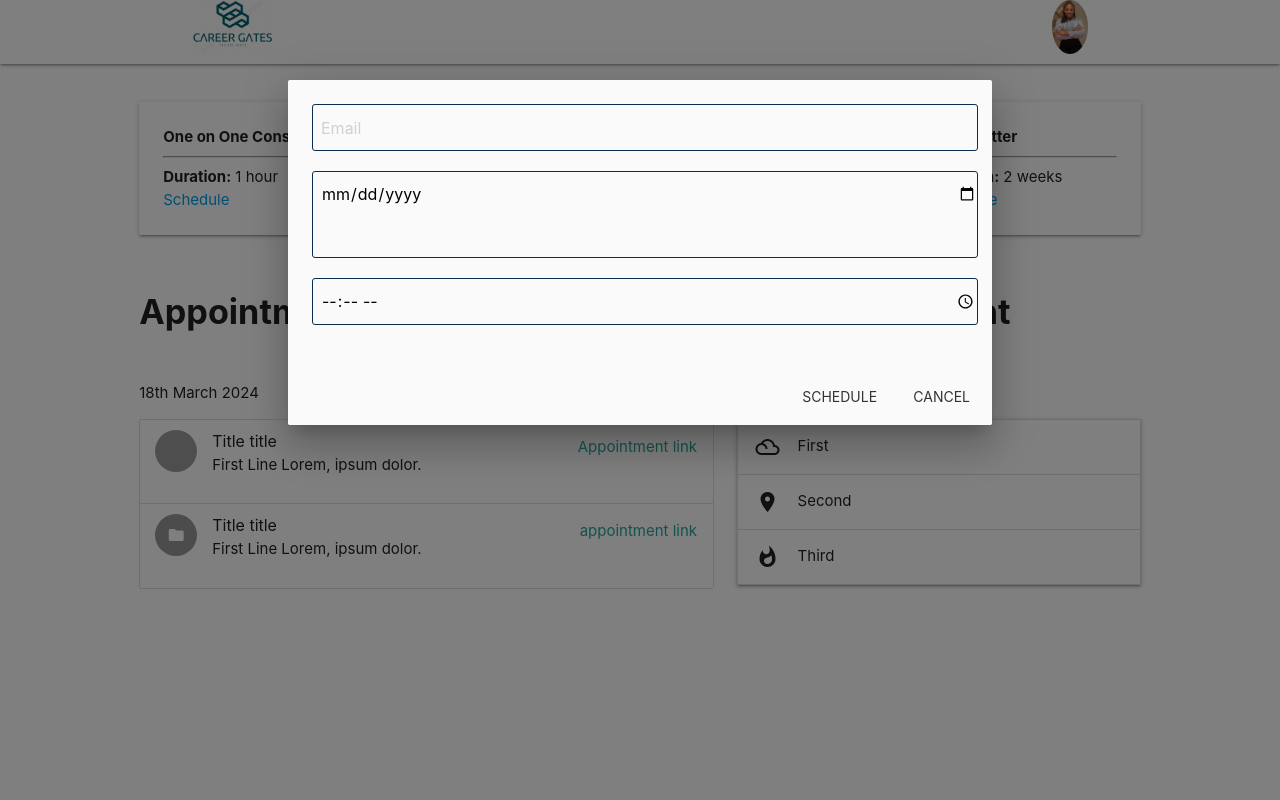
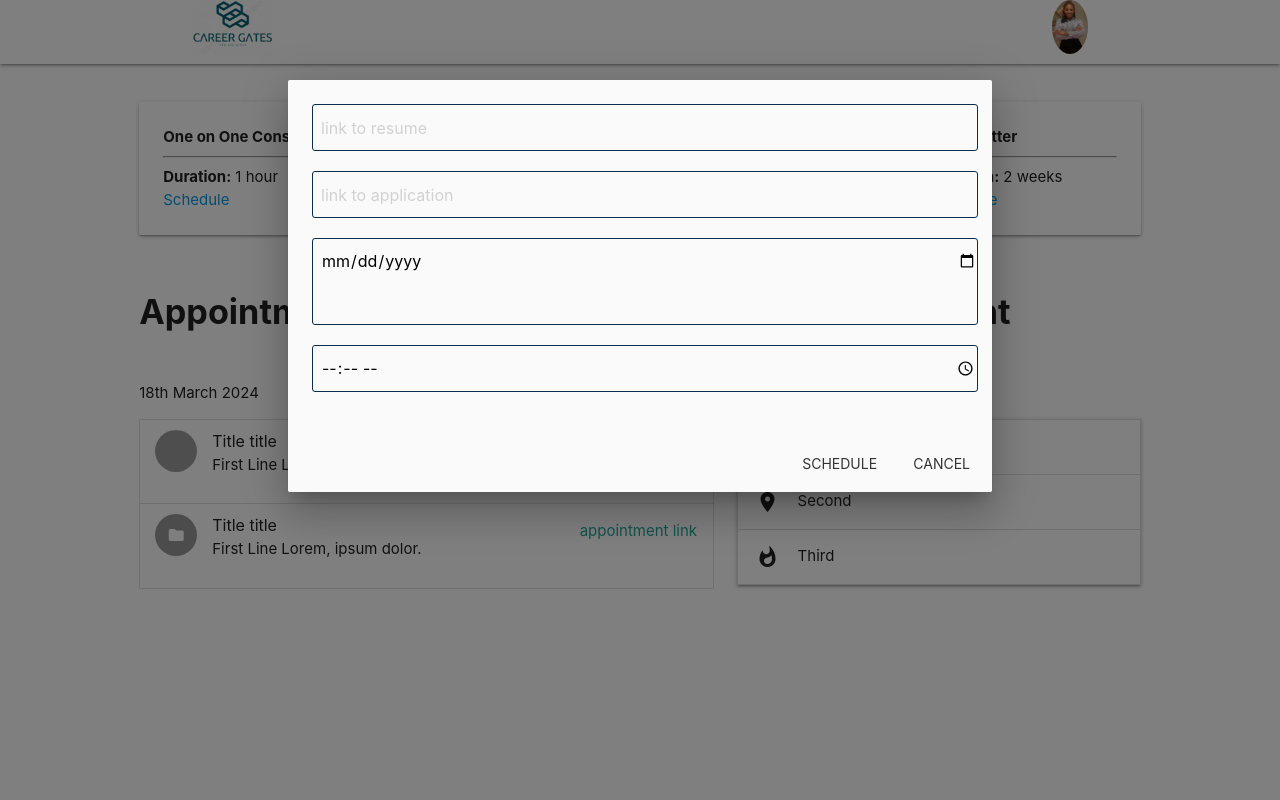
Before and after one commit to Inialpha/Career_Gate, a Python web app: template models/templates/userdashboard.html in a window 1280 px wide, after a click on "Schedule". Run offline with Jinja, Linux system fonts and the light colour scheme; the template is opened without the code that fills it, so the values that code supplies are empty; some libraries are stand-ins or nearby versions; grey boxes are pictures that could not be loaded.

Commit message:
made modification to the userdashboard

```diff
--- a/models/templates/homepage.html
+++ b/models/templates/homepage.html
@@ -30,8 +30,7 @@
     <p>Get a one and one interview session with our expert</p>
   </div>
 </div>
-<div class="row mx-md-n5 mb-6" style="margin-botto
-m: 40px;">
+<div class="row mx-md-n5 mb-6" style="margin-bottom: 40px;">
   <div class="col px-md-5 mb-20">
     <a href="{{ url_for('app_views.viewresumes') }}" class=" text-light btn btn-primary">
       <h2>My Resume</h2>
--- a/models/templates/userdashboard.html
+++ b/models/templates/userdashboard.html
@@ -52,7 +52,10 @@
                 <div id="modal1" class="modal">
                     <div class="modal-content">
                         <form action="">
-                            <input type="email" placeholder="Email" style=" border: 1px solid #0b2d4c; padding-left: 8px; border-radius: 3px; margin-bottom: 20px;">
+                            <input type="text" placeholder="link to resume" style=" border: 1px solid #0b2d4c; padding-left: 8px; border-radius: 3px; margin-bottom: 20px;">
+
+                            <input type="text" placeholder="link to application" style=" border: 1px solid #0b2d4c; padding-left: 8px; border-radius: 3px; margin-bottom: 20px;">
+
 
                             <input type="date" placeholder="Message" style=" border: 1px solid #0b2d4c; padding-left: 8px; border-radius: 3px; padding-bottom: 40px; margin-bottom: 20px;">
 
@@ -88,13 +91,10 @@
                 <div id="modal2" class="modal">
                     <div class="modal-content">
                         <form action="">
-                            <input type="text" placeholder="Your Name" class="lop" style=" border: 1px solid #0b2d4c; padding-left: 8px; border-radius: 3px; margin-bottom: 20px;">
 
-                            <input type="email" placeholder="email" style=" border: 1px solid #0b2d4c; padding-left: 8px; border-radius: 3px; margin-bottom: 20px;">
+                            <input type="text" placeholder="link CV" style=" border: 1px solid #0b2d4c; padding-left: 8px; border-radius: 3px; margin-bottom: 20px;">
 
-                            <input type="email" placeholder="link" style=" border: 1px solid #0b2d4c; padding-left: 8px; border-radius: 3px; margin-bottom: 20px;">
-
-                            <input type="text" placeholder="Message" style=" border: 1px solid #0b2d4c; padding-left: 8px; border-radius: 3px; padding-bottom: 40px; margin-bottom: 20px;">
+                            <input type="text" placeholder=" leave a Message" style=" border: 1px solid #0b2d4c; padding-left: 8px; border-radius: 3px; padding-bottom: 40px; margin-bottom: 20px;">
 
                         </form>
                     </div>
@@ -134,11 +134,27 @@
                                <b>Duration:</b> 2 weeks
                             </div>
                             <div>
-                                <a class="waves-effect waves-light modal-trigger" href="#modal2">Schedule</a>
+                                <a class="waves-effect waves-light modal-trigger" href="#modal3">Schedule</a>
                             </div>
                         </div>
                     </div>
 
+                </div>
+
+                <div id="modal3" class="modal">
+                    <div class="modal-content">
+                        <form action="">
+
+                            <input type="text" placeholder="link Cover letter" style=" border: 1px solid #0b2d4c; padding-left: 8px; border-radius: 3px; margin-bottom: 20px;">
+
+                            <input type="text" placeholder=" leave a Message" style=" border: 1px solid #0b2d4c; padding-left: 8px; border-radius: 3px; padding-bottom: 40px; margin-bottom: 20px;">
+
+                        </form>
+                    </div>
+                    <div class="modal-footer">
+                        <a href="#!" class="modal-close waves-effect waves-green btn-flat">Schedule</a>
+                        <a href="#!" class="modal-close waves-effect waves-green btn-flat">Cancel</a>
+                    </div>
                 </div>
             </div>
         </div>
@@ -160,10 +176,7 @@
                             <span class="title">Title title </span> <br>
                             <span>First Line Lorem, ipsum dolor.</span>
 
-                        <!-- <i style="display:inline-block; text-align: center;" class="material-icons">add_box</i> -->
-
                             <p class=" secondary-content">Appointment link </p>
-                        <!-- <p class="secondary-content"><br> Lorem, ipsum dolor.</p> -->
 
 
                         </li>
@@ -174,7 +187,6 @@
                             <p>First Line Lorem, ipsum dolor.</p>
 
                             <p class=" secondary-content">appointment link </p>
-                        <!-- <a href="#!" class="secondary-content"><i class="material-icons">grade</i></a> -->
                         </li>
 
                     </ul> <br>
```
Lines whose indentation alone changed are shown as unchanged.
